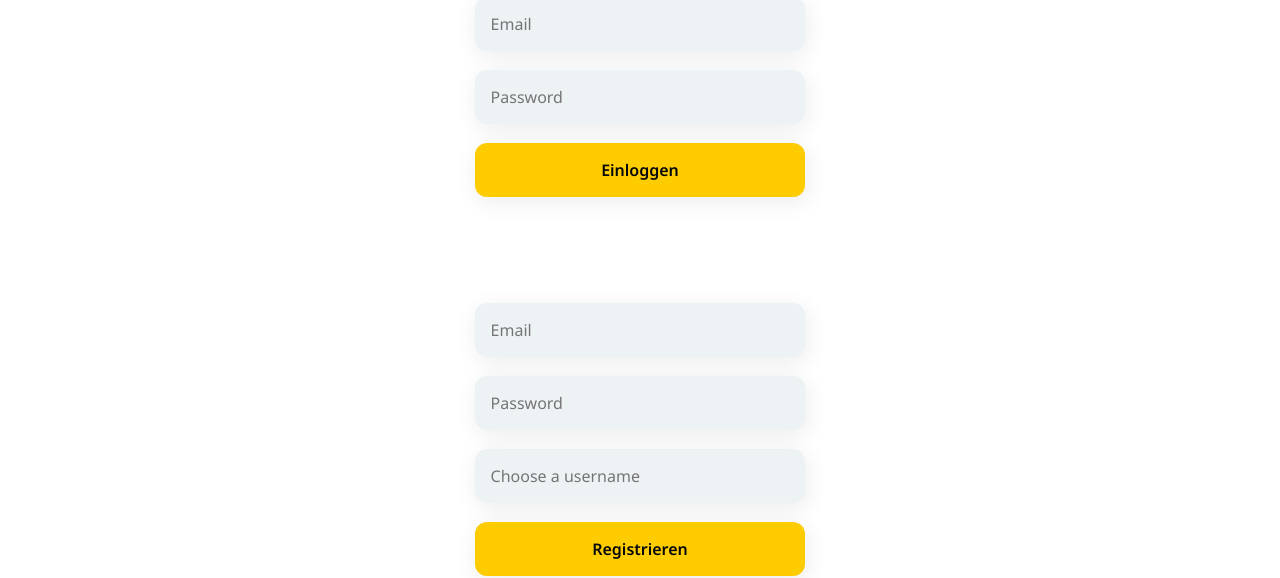
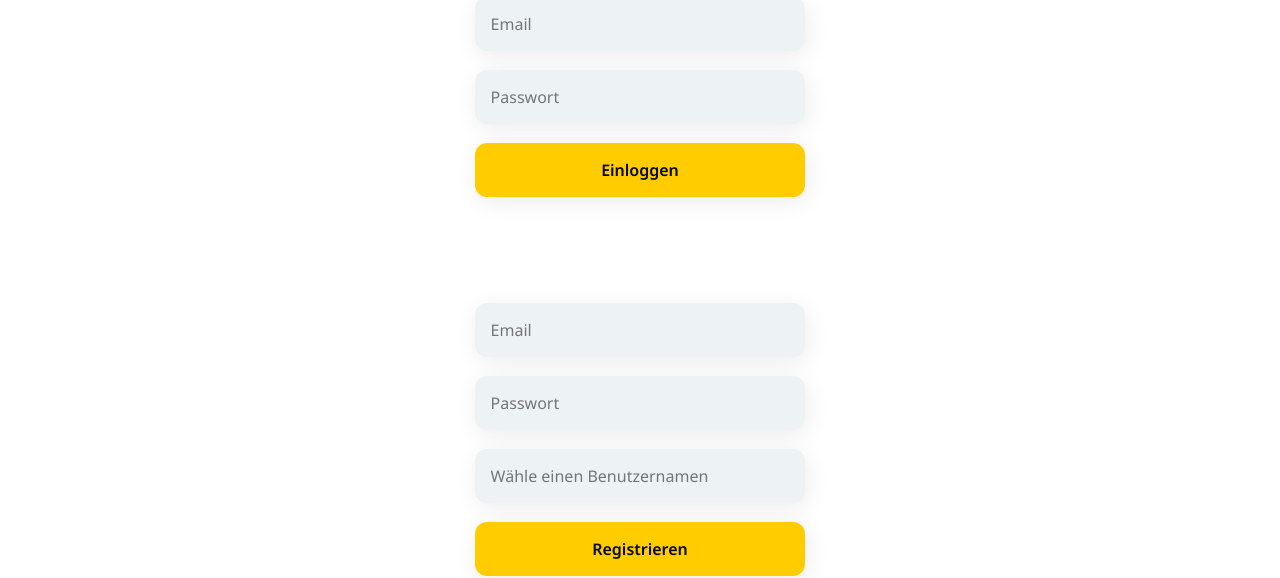
Before and after one commit to jonasclick/Quizelle, a React (Vite) app: page / in a window 1280 px wide. Shown: the part 289-867 px from the top of the page. Built offline with nearby package versions, Linux system fonts and the light colour scheme; no server answers.

Commit message:
Change spelling in LoginPage to german.

```diff
--- a/src/pages/LoginPage.tsx
+++ b/src/pages/LoginPage.tsx
@@ -73,7 +73,7 @@ export default function LoginPage() {
         <input
           value={loginPassword}
           onChange={(e) => setLoginPassword(e.target.value)}
-          placeholder='Password'
+          placeholder='Passwort'
           type='password'
           className={styles.entryField}
         />
@@ -92,7 +92,7 @@ export default function LoginPage() {
         <input
           value={registerPassword}
           onChange={(e) => setRegisterPassword(e.target.value)}
-          placeholder='Password'
+          placeholder='Passwort'
           type='password'
           className={styles.entryField}
         />
@@ -100,7 +100,7 @@ export default function LoginPage() {
         <input
           value={username}
           onChange={(e) => setUsername(e.target.value)}
-          placeholder='Choose a username'
+          placeholder='Wähle einen Benutzernamen'
           className={styles.entryField}
         />
 
```
